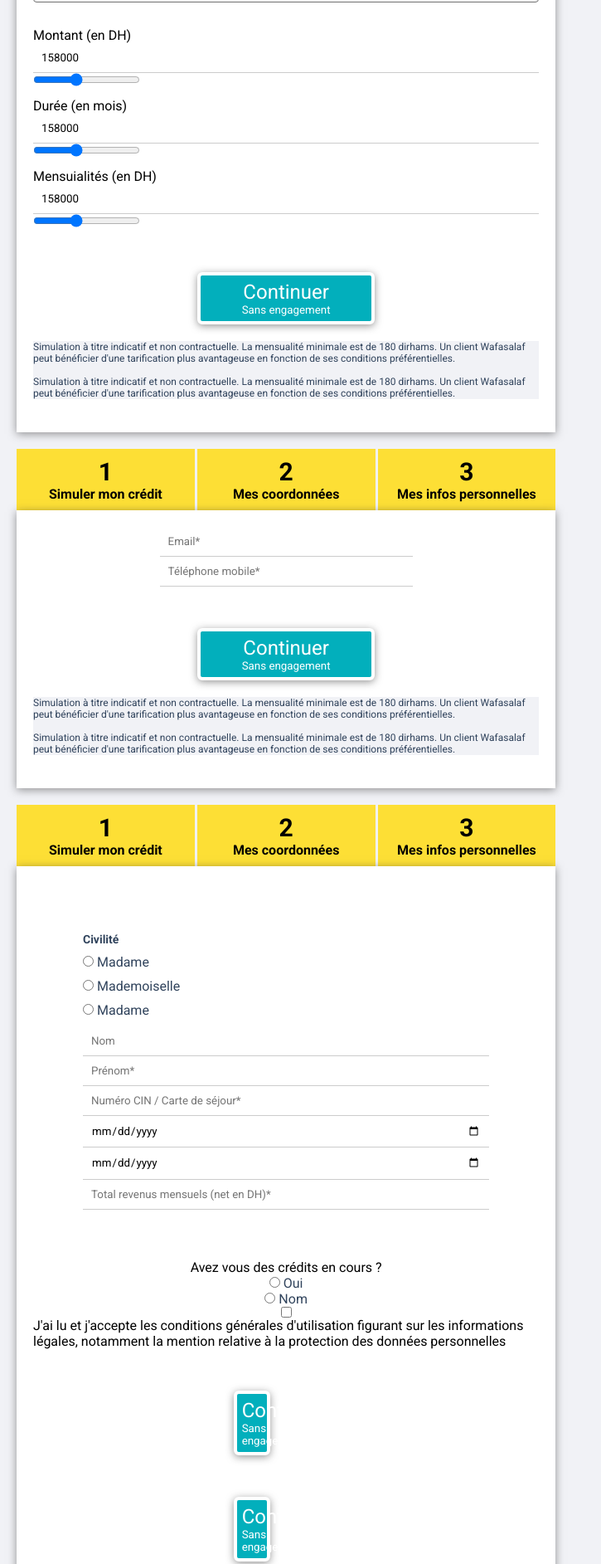
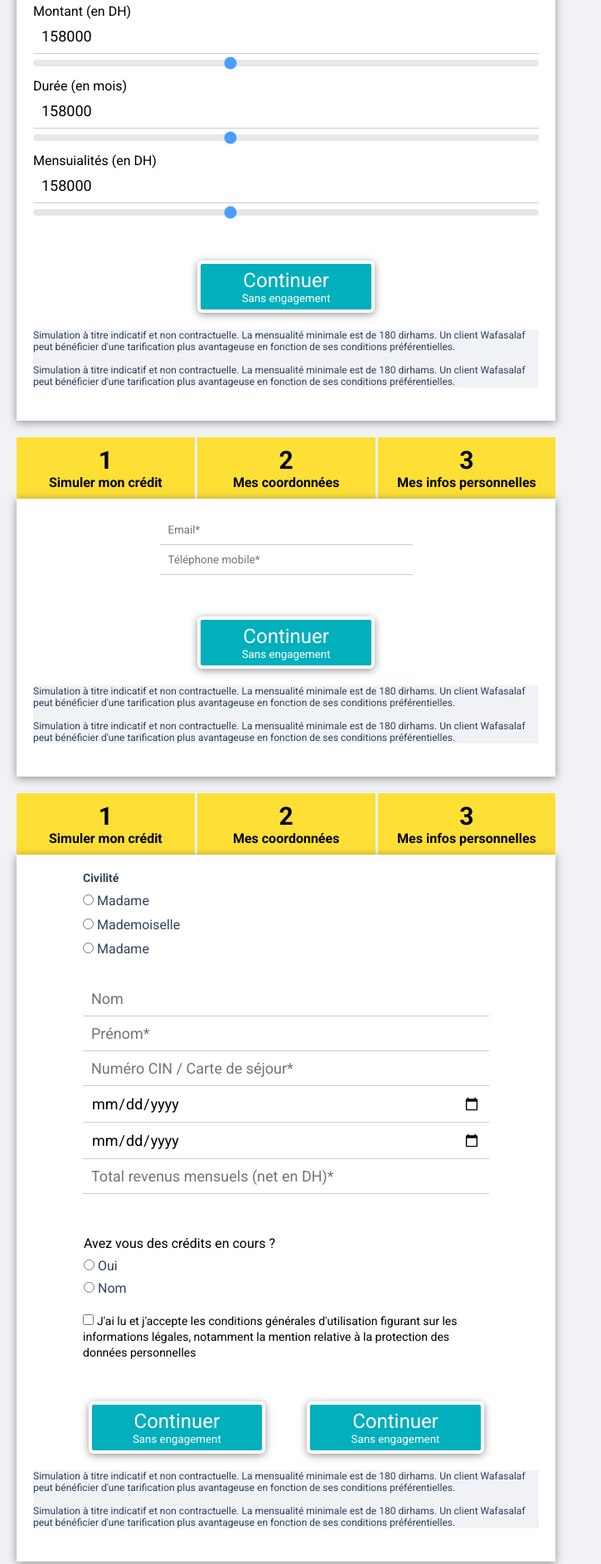
Before and after one commit to yassir5236/Bank_credit_simulation, a plain HTML site: page index.html in a window 1280 px wide. Shown: the part 375-2260 px from the top of the page at 83% size, without its empty margins (0-725 px from the left). Drawn offline with Linux system fonts and the light colour scheme.

Commit message:
adding all pages and start to work on styling them

```diff
--- a/index.html
+++ b/index.html
@@ -24,7 +24,7 @@
 
 
     <form class="simuler-mon-credit" action="">
-      <h3>Mon projet</h3>
+      <h3 >Mon projet</h3>
       <select class="mon_projet" name="">
         <option value="">Jai besoin d'argent</option>
         <option value="">Je finance mon véhicule d'occasion</option>
@@ -48,19 +48,19 @@
       <div class="montant_group">
         <label for="amount">Montant (en DH)</label><br>
         <input type="number" id="amount" value="158000" oninput="updateForm()"><br>
-        <input type="range" id="amount-slider" min="5000" max="400000" value="158000" oninput="syncAmount()">
+        <input type="range"  min="5000" max="400000" value="158000" class="slider" id="myRange" oninput="syncAmount()">
       </div>
 
       <div class="duree_group">
         <label for="amount">Durée (en mois)</label><br>
         <input type="number" id="amount" value="158000" oninput="updateForm()"><br>
-        <input type="range" id="amount-slider" min="5000" max="400000" value="158000" oninput="syncAmount()">
+        <input type="range"  min="5000" max="400000" value="158000" class="slider" id="myRange" oninput="syncAmount()">
       </div>
 
       <div class="mensualite-group">
         <label for="amount">Mensuialités (en DH)</label><br>
         <input type="number" id="amount" value="158000" oninput="updateForm()"><br>
-        <input type="range" id="amount-slider" min="5000" max="400000" value="158000" oninput="syncAmount()">
+        <input type="range"  min="5000" max="400000" value="158000" class="slider" id="myRange" oninput="syncAmount()">
       </div>
 
 
@@ -165,8 +165,9 @@
         </div>
       </div>
 
+
+      <div class="input-radio2">
         <p>Avez vous des crédits en cours ?</p>
-
         <div class="input-radio">
           <input type="radio" placeholder="">
           <label for="">Oui</label>
@@ -176,23 +177,27 @@
           <input type="radio" placeholder="">
           <label for="">Nom</label>
         </div>
+      </div>
 
+      <div style="padding-right: 60px; padding-left: 60px; padding-top: 20px;">
         <input type="checkbox">
-      <label for="checkbox">J'ai lu et j'accepte les conditions générales d'utilisation figurant sur les informations
+        <label style="font-size: 14px;" for="checkbox">J'ai lu et j'accepte les conditions générales d'utilisation
+          figurant sur les informations
           légales, notamment la mention relative à la protection des données personnelles</label>
+      </div>
 
-
-
-      <div class="demander-ce-credit">
+      <div class="fix-position-button">
+        <!-- <div class="demander-ce-credit"> -->
           <button class="button-form1">
             <span class="span-bouton1">Continuer</span><br> Sans engagement
           </button>
-      </div>
+        <!-- </div> -->
 
-      <div class="voir-mon-récapitulatif">
+        <!-- <div class="voir-mon-récapitulatif"> -->
           <button class="button-form1">
             <span class="span-bouton1">Continuer</span><br> Sans engagement
           </button>
+        <!-- </div> -->
       </div>
 
       <div class="footer">
--- a/style.scss
+++ b/style.scss
@@ -1,5 +1,49 @@
 $body-color: #F1F2F6;
 $body-font: 'Roboto', Arial, sans-serif;
+$text-color: #30435c;
+$font-size : 14px;
+
+
+
+$slider-height: 1px;
+$slider-width: 100%;
+// $slider-thumb-size: 1000px;
+//
+
+
+.slider-container {
+  width: $slider-width;
+  margin: 120px 0;
+}
+
+.slider {
+  -webkit-appearance: none;
+  width: $slider-width;
+  height: $slider-height;
+  background: $slider-track-color;
+  border-radius: 5px;
+  outline: none;
+  opacity: 0.7;
+  transition: opacity 0.2s;
+
+  &:hover {
+    opacity: 1;
+  }
+
+
+
+}
+
+
+
+
+
+
+
+
+
+
+
 
 * {
     box-sizing: border-box;
@@ -47,6 +91,11 @@ h1{
 
 }
 
+h3{
+    width: 100%;
+
+}
+
 .simuler-mon-credit , .mes-coordonnées , .mes-infos-personnelles{
     align-items: center;
     width:auto;
@@ -63,12 +112,13 @@ h1{
 
 
 .mon_projet{
+    font-size: $font-size;
     width: 100%;
     padding: 16px 20px;
     border-style: solid;
     border-radius: 4px;
     background-color: #f1f1f1;
-    margin: 20px auto;
+    margin: 5px 20px 20px ;
 }
 
 .je_suis{
@@ -77,7 +127,7 @@ h1{
     // border-style: solid;
     border-radius: 4px;
     background-color: #f1f1f1;
-    margin: 20px auto;
+    margin: 5px 20px 20px ;
 
 }
 
@@ -119,11 +169,12 @@ cursor: pointer;
 
 .footer{
     font-size: 12px;
-    color: #30435c;
-    ;
+    color:$text-color;
+
     background-color: #F1F2F6;
 
     margin: 20px 0px;
+
 }
 
 input[type="tel"], input[type="email"] , input[type="number"], input[type="text"], input[type="date"] {
@@ -134,16 +185,22 @@ input[type="tel"], input[type="email"] , input[type="number"], input[type="text"
     box-sizing: border-box;
 }
 
-  input[type="number"], input[type="text"], input[type="date"] {
+input[type="number"], input[type="text"], input[type="date"] {
     width: 100%;
     padding: 10px;
     border: none;
     border-bottom: 1px solid #ccc;
     box-sizing: border-box;
+    font-size: 18px;
+
+
 }
 
 .div-mes-infos-personnelles{
-    padding: 60px;
+
+    padding-right: 60px ;
+    padding-left: 60px;
+    margin-bottom:40px ;
     width: 100%;
     // background-color: #9c3333;
     display: flex;
@@ -151,26 +208,47 @@ input[type="tel"], input[type="email"] , input[type="number"], input[type="text"
     align-items: start;
     gap: 10px;
 
+
 }
 
 .input-radio {
 
-color: #30435c;
+color: $text-color;
+
+}
+
+.input-radio2{
+    width: 80%;
+    display: flex;
+    flex-direction: column;
+    gap: 8px;
+    margin-top: 10px;
 
 }
 
 .civilite{
     font-size: 14px;
-    color: #30435c;
+    color: $text-color;
 
 }
 
-// .div2-mes-infos-personnelles{
-//     // display: flex;
-//     // flex-direction: column;
-//     // align-items: center;
+.div2-mes-infos-personnelles{
 
-//     // gap: 10px;
+    width: 100%;
+    margin-top: 20px;
+    margin-bottom: 0px;
+    color: $text-color;
+
+}
+
+//  .demander-ce-credit{
 //     width: 100%;
-
+//     background-color: #30435c;
+//     display: flex;
 // }
+.fix-position-button{
+    width: 100%;
+    display: flex;
+    justify-content: center;
+    gap: 50px;
+}
```
Also changed, not shown: style.css, 1 other file. Lines whose indentation alone changed are shown as unchanged.
